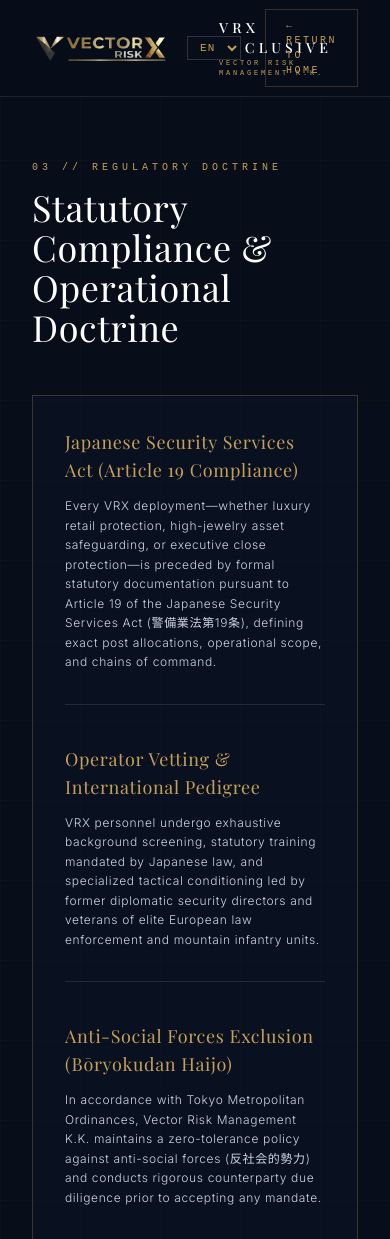
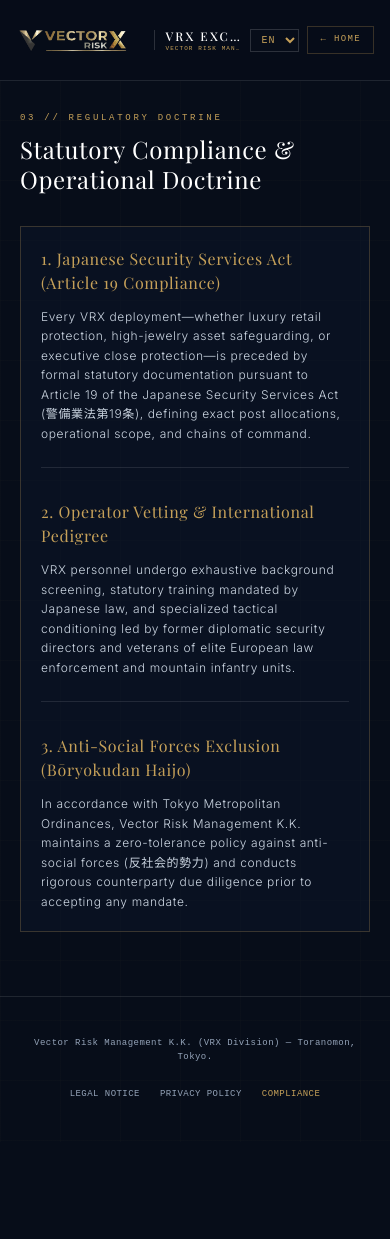
Before and after one commit to jpalmieri-ops/vrx-website, a plain HTML site: page compliance.html in a window 390 px wide. Shown: the top 1239 px of the page. After the commit the page ends 1142 px from the top, so only its background shows below. Drawn offline with nearby package versions, Linux system fonts and the light colour scheme; a web font is replaced by a local one.

Commit message:
Update compliance.html

```diff
--- a/compliance.html
+++ b/compliance.html
@@ -1,11 +1,14 @@
 <!DOCTYPE html>
 <html lang="en" class="dark">
 <head>
-    <link rel="icon" type="image/png" href="assets/icon.png">
     <meta charset="UTF-8">
     <meta name="viewport" content="width=device-width, initial-scale=1.0">
     <meta name="referrer" content="strict-origin-when-cross-origin">
     <title>Compliance & Standards | VRX — Vector Risk Exclusive</title>
+    <meta name="robots" content="index, follow">
+    <link rel="canonical" href="https://vector-risk-exclusive.com/compliance.html">
+    <link rel="icon" type="image/png" href="assets/icon.png">
+
     <script src="https://cdn.tailwindcss.com"></script>
     <script>
         tailwind.config = {
@@ -18,22 +21,24 @@
                         gold: { DEFAULT: '#c5a059', light: '#dfbe7d', dark: '#9e7b39' }
                     },
                     fontFamily: {
-                        sans: ['Inter', 'sans-serif'],
-                        serif: ['Playfair Display', 'serif'],
+                        sans: ['Inter', 'Noto Sans JP', 'sans-serif'],
+                        serif: ['Playfair Display', 'Noto Serif JP', 'serif'],
                         mono: ['Courier New', 'monospace']
                     }
                 }
             }
         }
     </script>
-    <link href="https://fonts.googleapis.com/css2?family=Inter:wght@200;300;400;500&family=Playfair+Display:ital,wght@0,400;0,500;0,600;1,400&display=swap" rel="stylesheet">
+    <link rel="preconnect" href="https://fonts.googleapis.com">
+    <link rel="preconnect" href="https://fonts.gstatic.com" crossorigin>
+    <link href="https://fonts.googleapis.com/css2?family=Inter:wght@200;300;400;500&family=Noto+Sans+JP:wght@300;400;500&family=Noto+Serif+JP:wght@400;500;600&family=Playfair+Display:ital,wght@0,400;0,500;0,600;1,400&display=swap" rel="stylesheet">
     <style>
-        body { font-family: 'Inter', sans-serif; background-color: #070d19; color: #94a3b8; letter-spacing: 0.04em; }
-        h1, h2, h3, .font-serif { font-family: 'Playfair Display', serif; }
+        body { font-family: 'Inter', 'Noto Sans JP', sans-serif; background-color: #070d19; color: #94a3b8; letter-spacing: 0.04em; overflow-x: hidden; }
+        h1, h2, h3, .font-serif { font-family: 'Playfair Display', 'Noto Serif JP', serif; }
         .grid-lines {
             background-image: linear-gradient(to right, rgba(197, 160, 89, 0.02) 1px, transparent 1px),
                               linear-gradient(to bottom, rgba(197, 160, 89, 0.02) 1px, transparent 1px);
-            background-size: 80px 80px;
+            background-size: 60px 60px;
         }
         .editorial-border { border: 1px solid rgba(197, 160, 89, 0.25); }
         select option { background-color: #070d19; color: #c5a059; }
@@ -42,40 +47,40 @@
 <body class="bg-darkBg text-slate-300 antialiased selection:bg-gold selection:text-darkBg grid-lines min-h-screen flex flex-col">
 
     <!-- Header -->
-    <header class="fixed top-0 left-0 w-full z-40 bg-[#070d19]/90 backdrop-blur-md border-b border-white/10">
-        <div class="max-w-7xl mx-auto px-8 h-24 flex items-center justify-between">
-            <a href="index.html" class="flex items-center gap-4 group">
-                <img src="assets/vrx-logo.png" alt="VRX Logo" class="h-8 w-auto object-contain">
-                <div class="h-6 w-[1px] bg-white/15"></div>
-                <div class="flex flex-col">
-                    <span class="font-serif tracking-[0.3em] text-sm text-white uppercase font-medium">VRX Exclusive</span>
-                    <span class="text-[7px] tracking-[0.4em] uppercase text-gold font-mono">Vector Risk Management K.K.</span>
+    <header class="fixed top-0 left-0 w-full z-40 bg-[#070d19]/95 backdrop-blur-md border-b border-white/10">
+        <div class="max-w-7xl mx-auto px-4 sm:px-8 h-20 sm:h-24 flex items-center justify-between gap-2">
+            <a href="index.html" class="flex items-center gap-2.5 sm:gap-4 group min-w-0">
+                <img src="assets/vrx-logo.png" alt="VRX Logo" class="h-6 sm:h-8 w-auto object-contain shrink-0">
+                <div class="h-5 sm:h-6 w-[1px] bg-white/15 shrink-0"></div>
+                <div class="flex flex-col truncate">
+                    <span class="font-serif tracking-[0.18em] sm:tracking-[0.3em] text-xs sm:text-sm text-white uppercase font-medium truncate">VRX Exclusive</span>
+                    <span class="text-[6px] sm:text-[7px] tracking-[0.18em] sm:tracking-[0.4em] uppercase text-gold font-mono truncate">Vector Risk Management K.K.</span>
                 </div>
             </a>
 
-            <div class="flex items-center gap-6">
-                <select id="lang-select" class="bg-darkBg border border-white/15 text-[11px] font-mono tracking-widest text-gold py-1 px-2 focus:outline-none focus:border-gold cursor-pointer">
+            <div class="flex items-center gap-2 sm:gap-5 shrink-0">
+                <select id="lang-select" aria-label="Language selector" class="bg-darkBg border border-white/15 text-[10px] sm:text-[11px] font-mono tracking-widest text-gold py-1 px-1.5 sm:px-2 focus:outline-none focus:border-gold cursor-pointer">
                     <option value="en">EN</option>
                     <option value="jp">JP</option>
                     <option value="fr">FR</option>
                 </select>
-                <a href="index.html" class="px-5 py-2 editorial-border text-gold text-[10px] tracking-[0.25em] uppercase hover:bg-gold hover:text-darkBg transition-all font-mono"
-                   data-en="← Return to Home" data-jp="← ホームに戻る" data-fr="← Retour à l'accueil">← Return to Home</a>
+                <a href="index.html" class="px-3 sm:px-5 py-1.5 sm:py-2 editorial-border text-gold text-[9px] sm:text-[10px] tracking-[0.15em] sm:tracking-[0.25em] uppercase hover:bg-gold hover:text-darkBg transition-all font-mono whitespace-nowrap"
+                   data-en="← Home" data-jp="← ホーム" data-fr="← Accueil">← Home</a>
             </div>
         </div>
     </header>
 
     <!-- Main Content -->
-    <main class="flex-grow pt-40 pb-24 px-8 max-w-4xl mx-auto w-full">
-        <div class="mb-12">
-            <span class="text-[10px] uppercase tracking-[0.4em] text-gold font-mono block mb-3">03 // Regulatory Doctrine</span>
-            <h1 class="text-4xl md:text-5xl font-serif text-white" data-en="Statutory Compliance & Operational Doctrine" data-jp="法令遵守・業務規定" data-fr="Conformité Réglementaire & Doctrine Opérationnelle">Statutory Compliance & Operational Doctrine</h1>
+    <main class="flex-grow pt-28 sm:pt-40 pb-16 sm:pb-24 px-5 sm:px-8 max-w-4xl mx-auto w-full">
+        <div class="mb-8 sm:mb-12">
+            <span class="text-[9px] sm:text-[10px] uppercase tracking-[0.3em] sm:tracking-[0.4em] text-gold font-mono block mb-2 sm:mb-3">03 // Regulatory Doctrine</span>
+            <h1 class="text-2xl sm:text-4xl md:text-5xl font-serif text-white leading-tight" data-en="Statutory Compliance & Operational Doctrine" data-jp="法令遵守・業務規定" data-fr="Conformité Réglementaire & Doctrine Opérationnelle">Statutory Compliance & Operational Doctrine</h1>
         </div>
 
-        <div class="editorial-border bg-cardBg/50 p-8 md:p-12 space-y-10 text-xs md:text-sm font-light leading-relaxed">
+        <div class="editorial-border bg-cardBg/50 p-5 sm:p-8 md:p-12 space-y-8 sm:space-y-10 text-xs sm:text-sm font-light leading-relaxed">
 
-            <section class="space-y-3 border-b border-white/10 pb-8">
-                <h2 class="text-lg font-serif text-gold" data-en="Japanese Security Services Act (Article 19 Compliance)" data-jp="警備業法第19条（書面の交付）および法令遵守" data-fr="Loi Japonaise sur la Sécurité Privée (Conformité Article 19)">Japanese Security Services Act (Article 19 Compliance)</h2>
+            <section class="space-y-3 border-b border-white/10 pb-6 sm:pb-8">
+                <h2 class="text-base sm:text-lg font-serif text-gold" data-en="1. Japanese Security Services Act (Article 19 Compliance)" data-jp="1. 警備業法第19条（書面の交付）および法令遵守" data-fr="1. Loi Japonaise sur la Sécurité Privée (Conformité Article 19)">1. Japanese Security Services Act (Article 19 Compliance)</h2>
                 <p data-en="Every VRX deployment—whether luxury retail protection, high-jewelry asset safeguarding, or executive close protection—is preceded by formal statutory documentation pursuant to Article 19 of the Japanese Security Services Act (警備業法第19条), defining exact post allocations, operational scope, and chains of command."
                    data-jp="ラグジュアリーリテール警備、ハイジュエリー資産保全、エグゼクティブ身辺警護を含むすべてのVRXの任務は、警備業法第19条に基づき、配置計画、業務範囲、指揮命令系統を明記した法定書面の交付を経て実施されます。"
                    data-fr="Chaque déploiement VRX — protection de boutiques de luxe, sécurisation de haute joaillerie ou protection rapprochée — fait l'objet d'une documentation statutaire préalable conformément à l'article 19 de la loi japonaise sur les services de sécurité (警備業法第19条), définissant précisément les postes, le périmètre et la chaîne de commandement.">
@@ -83,20 +88,20 @@
                 </p>
             </section>
 
-            <section class="space-y-3 border-b border-white/10 pb-8">
-                <h2 class="text-lg font-serif text-gold" data-en="Operator Vetting & International Pedigree" data-jp="警備員の厳格な審査および専門訓練" data-fr="Sélection des Opérateurs & Expérience Internationale">Operator Vetting & International Pedigree</h2>
+            <section class="space-y-3 border-b border-white/10 pb-6 sm:pb-8">
+                <h2 class="text-base sm:text-lg font-serif text-gold" data-en="2. Operator Vetting & International Pedigree" data-jp="2. 警備員の厳格な審査および専門訓練" data-fr="2. Sélection des Opérateurs & Expérience Internationale">2. Operator Vetting & International Pedigree</h2>
                 <p data-en="VRX personnel undergo exhaustive background screening, statutory training mandated by Japanese law, and specialized tactical conditioning led by former diplomatic security directors and veterans of elite European law enforcement and mountain infantry units."
                    data-jp="VRXの要員は、警備業法に基づく法定教育に加え、元外交官警護責任者および欧州の精鋭治安部隊・山岳歩兵部隊出身者の指導による厳格な身元審査と専門訓練を修了しています。"
-                   data-fr="Les opérateurs VRX font l'objet d'une enquête de sécurité approfondie, de la formation légale japonaise obligatoire et d'une préparation tactique dirigée par d'anciens responsables de sécurité diplomatique et vétérans d'unités d'élite européennes.">
+                   data-fr="Les opérateurs VRX font l'objet d'une enquête de sécurité approfondie, de la formation légale japonaise obligatoire et d'une préparation tactique dirigée par d'anciens responsables de sécurité diplomatique et vétérans d'unités d'élite des forces de l'ordre et chasseurs alpins.">
                     VRX personnel undergo exhaustive background screening, statutory training mandated by Japanese law, and specialized tactical conditioning led by former diplomatic security directors and veterans of elite European law enforcement and mountain infantry units.
                 </p>
             </section>
 
             <section class="space-y-3">
-                <h2 class="text-lg font-serif text-gold" data-en="Anti-Social Forces Exclusion (Bōryokudan Haijo)" data-jp="反社会的勢力の排除に関する基本方針" data-fr="Exclusion des Forces Antisociales (Bōryokudan Haijo)">Anti-Social Forces Exclusion (Bōryokudan Haijo)</h2>
+                <h2 class="text-base sm:text-lg font-serif text-gold" data-en="3. Anti-Social Forces Exclusion (Bōryokudan Haijo)" data-jp="3. 反社会的勢力の排除に関する基本方針" data-fr="3. Exclusion des Forces Antisociales (Bōryokudan Haijo)">3. Anti-Social Forces Exclusion (Bōryokudan Haijo)</h2>
                 <p data-en="In accordance with Tokyo Metropolitan Ordinances, Vector Risk Management K.K. maintains a zero-tolerance policy against anti-social forces (反社会的勢力) and conducts rigorous counterparty due diligence prior to accepting any mandate."
                    data-jp="東京都暴力団排除条例に基づき、ベクターリスクマネージメント株式会社は反社会的勢力との一切の関係を遮断し、すべての受託契約に先立ち厳格な取引先審査を実施しております。"
-                   data-fr="Conformément aux ordonnances de la métropole de Tokyo, Vector Risk Management K.K. applique une politique de tolérance zéro à l'égard des forces antisociales (反社会的勢力) et effectue une vérification préalable systématique avant toute mission.">
+                   data-fr="Conformément aux ordonnances de la métropole de Tokyo, Vector Risk Management K.K. applique une politique de tolérance zéro à l'égard des forces antisociales (反社会的勢力) et effectue une vérification préalable systématique de ses contreparties avant toute mission.">
                     In accordance with Tokyo Metropolitan Ordinances, Vector Risk Management K.K. maintains a zero-tolerance policy against anti-social forces (反社会的勢力) and conducts rigorous counterparty due diligence prior to accepting any mandate.
                 </p>
             </section>
@@ -105,24 +110,37 @@
     </main>
 
     <!-- Footer -->
-    <footer class="py-10 border-t border-white/10 text-center text-[10px] font-mono tracking-widest text-slate-400">
-        <div class="max-w-7xl mx-auto px-8 flex flex-col md:flex-row items-center justify-between gap-6">
-            <span>Vector Risk Management K.K. (VRX Division) — Toranomon, Tokyo.</span>
-            <div class="flex space-x-8 uppercase">
-                <a href="legal.html" class="hover:text-gold transition-colors">Legal Notice</a>
-                <a href="privacy.html" class="hover:text-gold transition-colors">Privacy Policy</a>
-                <a href="compliance.html" class="text-gold">Compliance</a>
+    <footer class="py-10 border-t border-white/10 text-center text-[9px] sm:text-[10px] font-mono tracking-wider sm:tracking-widest text-slate-400">
+        <div class="max-w-7xl mx-auto px-5 sm:px-8 flex flex-col md:flex-row items-center justify-between gap-6">
+            <span data-en="Vector Risk Management K.K. (VRX Division) — Toranomon, Tokyo." data-jp="ベクターリスクマネージメント株式会社 (VRX部門) — 東京・虎ノ門" data-fr="Vector Risk Management K.K. (Division VRX) — Toranomon, Tokyo.">Vector Risk Management K.K. (VRX Division) — Toranomon, Tokyo.</span>
+            <div class="flex flex-wrap justify-center gap-5 sm:gap-8 uppercase">
+                <a href="legal.html" class="hover:text-gold transition-colors" data-en="Legal Notice" data-jp="法的通知" data-fr="Mentions Légales">Legal Notice</a>
+                <a href="privacy.html" class="hover:text-gold transition-colors" data-en="Privacy Policy" data-jp="プライバシーポリシー" data-fr="Confidentialité">Privacy Policy</a>
+                <a href="compliance.html" class="text-gold" data-en="Compliance" data-jp="コンプライアンス" data-fr="Conformité">Compliance</a>
             </div>
         </div>
     </footer>
 
     <script>
-        document.getElementById('lang-select').addEventListener('change', function() {
-            const lang = this.value;
+        const langSelect = document.getElementById('lang-select');
+        function applyLanguage(lang) {
+            document.documentElement.lang = lang === 'jp' ? 'ja' : lang;
             document.querySelectorAll('[data-en]').forEach(el => {
                 const txt = el.getAttribute(`data-${lang}`);
                 if (txt) el.innerHTML = txt;
             });
+        }
+
+        const savedLang = localStorage.getItem('vrx_lang');
+        if (savedLang && ['en', 'jp', 'fr'].includes(savedLang)) {
+            langSelect.value = savedLang;
+            applyLanguage(savedLang);
+        }
+
+        langSelect.addEventListener('change', function() {
+            const lang = this.value;
+            localStorage.setItem('vrx_lang', lang);
+            applyLanguage(lang);
         });
     </script>
 </body>
```
